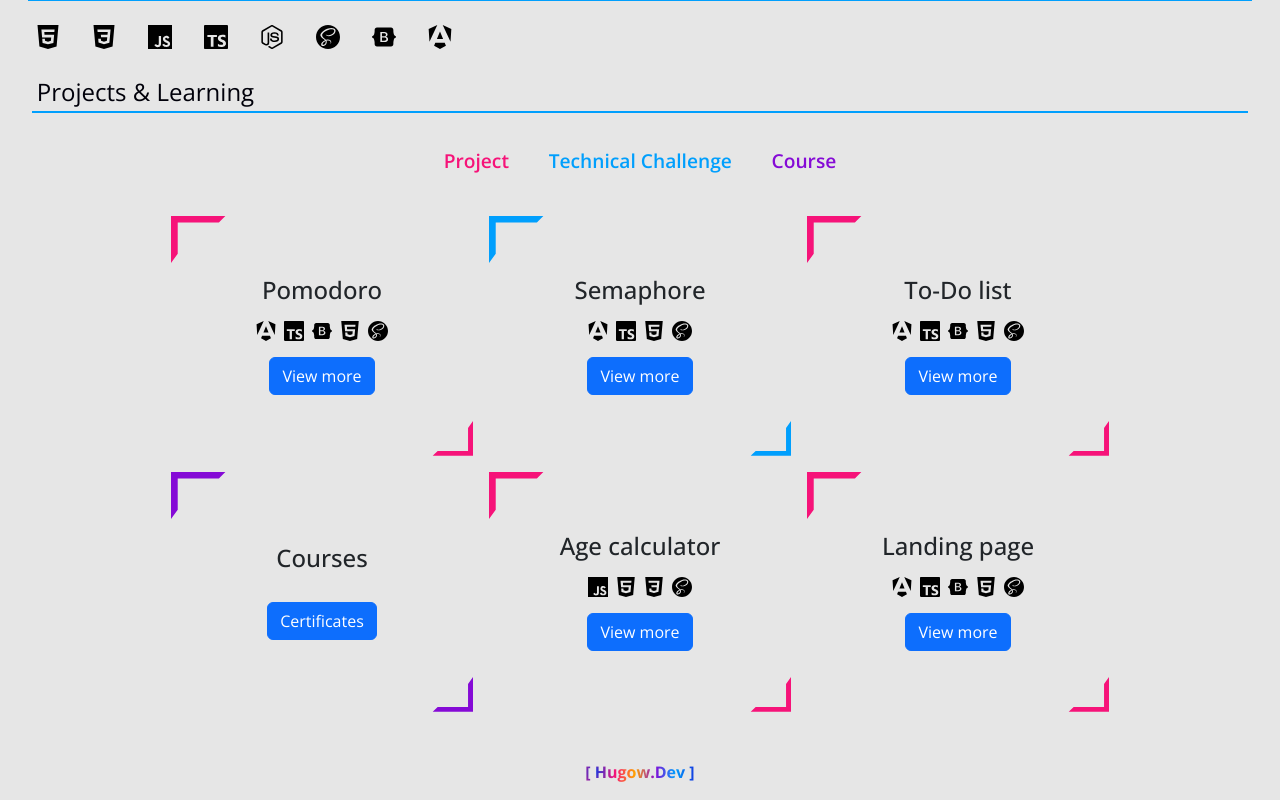
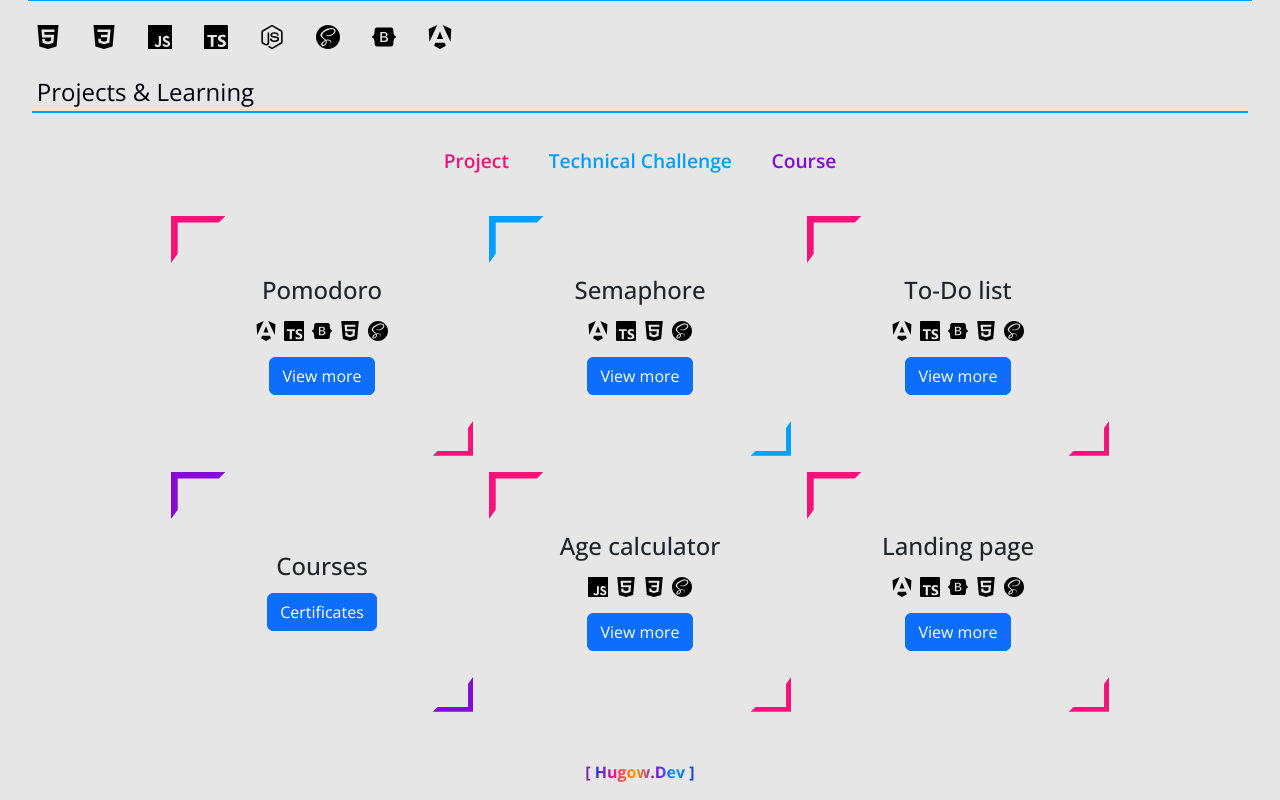
Before and after one commit to Hugodelelis/portfolio, an Angular app: page / in a window 1280 px wide. Shown: the part 1072-1872 px from the top of the page. Built offline with nearby package versions, Linux system fonts and the light colour scheme.

Commit message:
new design

```diff
--- a/src/app/modules/components/projects/projects.component.scss
+++ b/src/app/modules/components/projects/projects.component.scss
@@ -144,7 +144,7 @@
 
                 &:nth-child(7) {
                     h3 {
-                        margin-bottom: 1.2em;
+                        margin-bottom: 0.5em;
                     }
 
                     &::before {
```
